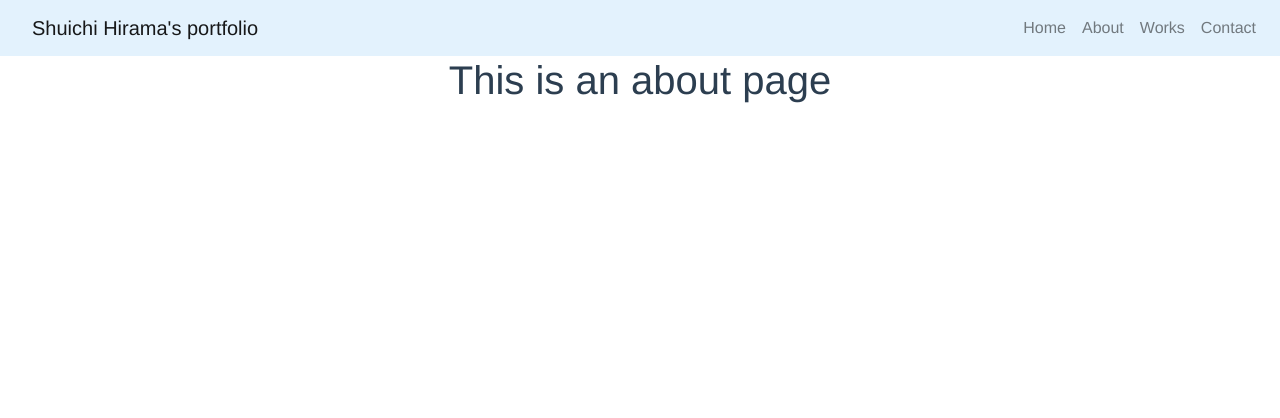
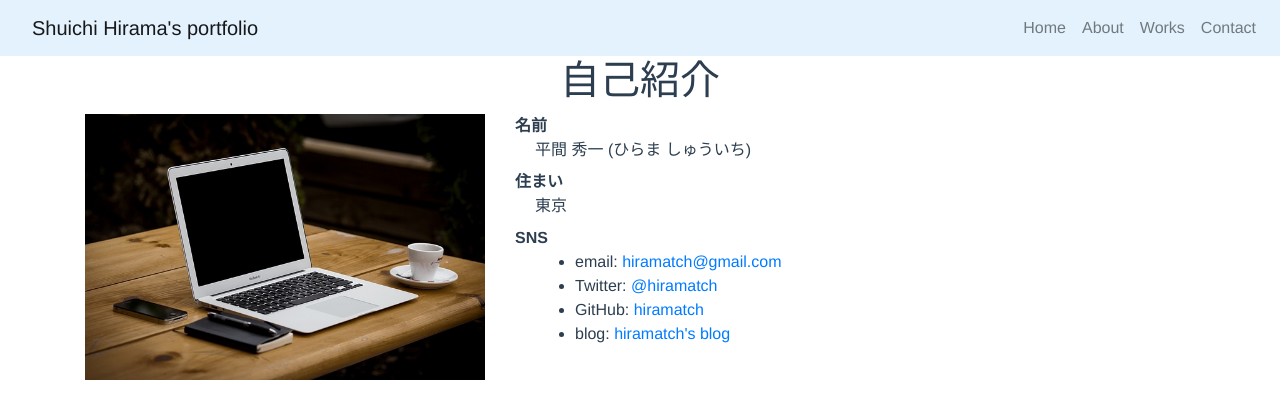
Before and after one commit to hiramatch/portfolio, a Vue app: page /about in a window 1280 px wide. Shown: the top 418 px of the page. Built offline with nearby package versions, Linux system fonts and the light colour scheme.

Commit message:
Add About page content

```diff
--- a/src/App.vue
+++ b/src/App.vue
@@ -18,7 +18,10 @@
   font-family: 'Avenir', Helvetica, Arial, sans-serif;
   -webkit-font-smoothing: antialiased;
   -moz-osx-font-smoothing: grayscale;
-  text-align: center;
   color: #2c3e50;
 }
+h1.title {
+  text-align: center;
+  margin-bottom: 10px;
+}
 </style>
--- a/src/components/About.vue
+++ b/src/components/About.vue
@@ -1,5 +1,36 @@
 <template>
-  <div class="about">
-    <h1>This is an about page</h1>
+<div class="about">
+  <h1 class="title">自己紹介</h1>
+  <div class="container">
+    <div class="row">
+      <div class="col-sm">
+        <img src="../assets/workstation-336369_640.jpg" width="400px" alt="">
+      </div>
+      <div class="col-sm">
+        <dl>
+        <dt>名前</dt>
+        <dd>平間 秀一  (ひらま しゅういち)</dd>
+        <dt>住まい</dt>
+        <dd>東京</dd>
+        <dt>SNS</dt>
+        <dd>
+          <ul>
+           <li>email: <a href="mailto:hiramatch@gmai.com">hiramatch@gmail.com</a></li>
+           <li>Twitter: <a href="https://twitter.com/hiramatch">@hiramatch</a></li>
+           <li>GitHub: <a href="https://github.com/hiramatch">hiramatch</a></li>
+           <li>blog: <a href="https://hiramatch.hatenablog.com/">hiramatch's blog</a></li>
+          </ul>
+        </dd>
+        </dl>
+        </div>
+      <div class="col-sm">
+      </div>
+    </div>
   </div>
+</div>
 </template>
+<style>
+dd {
+  margin-left: 20px;
+}
+</style>
```
Also changed, not shown: src/assets/workstation-336369_640.jpg (added).
